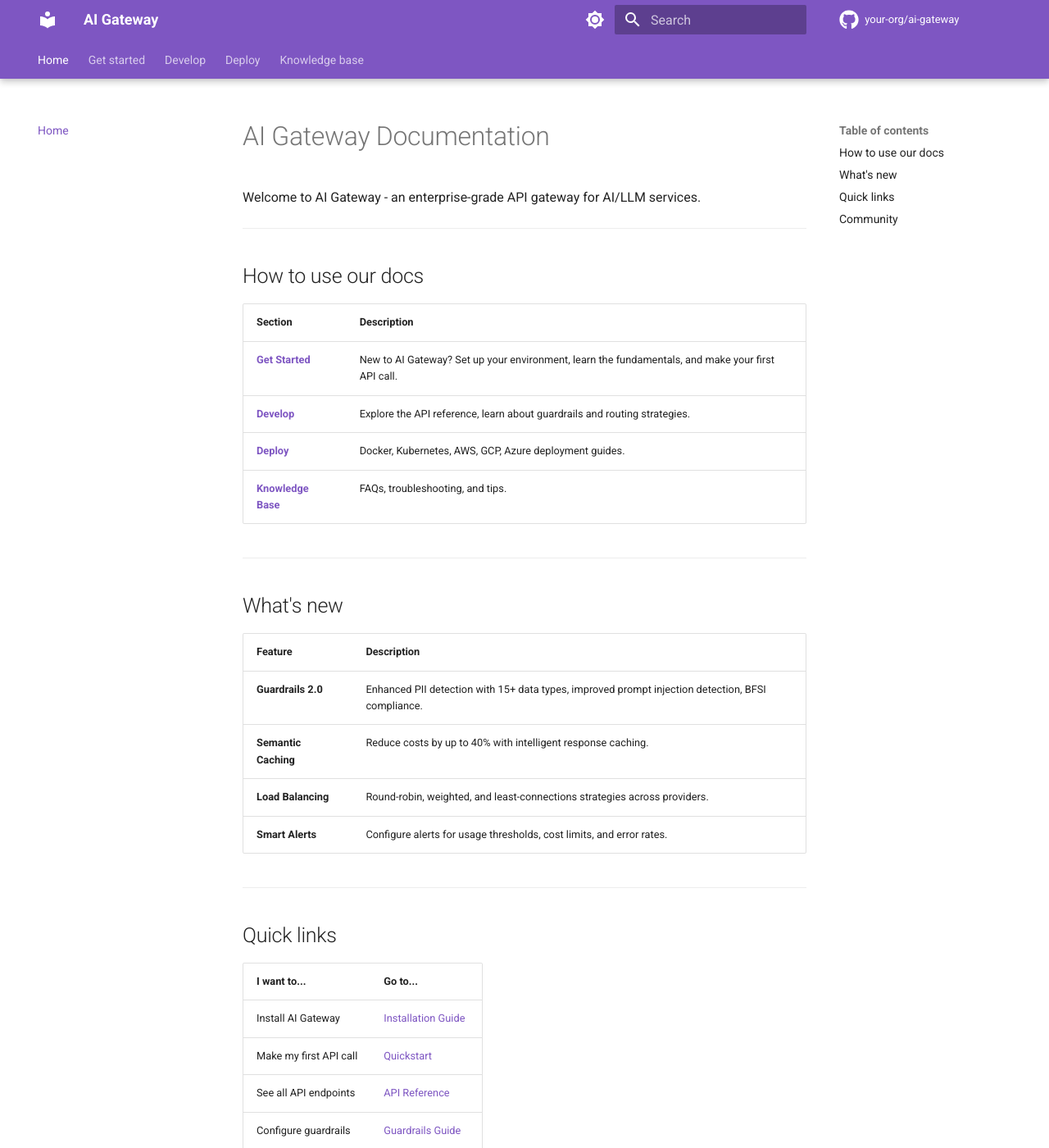
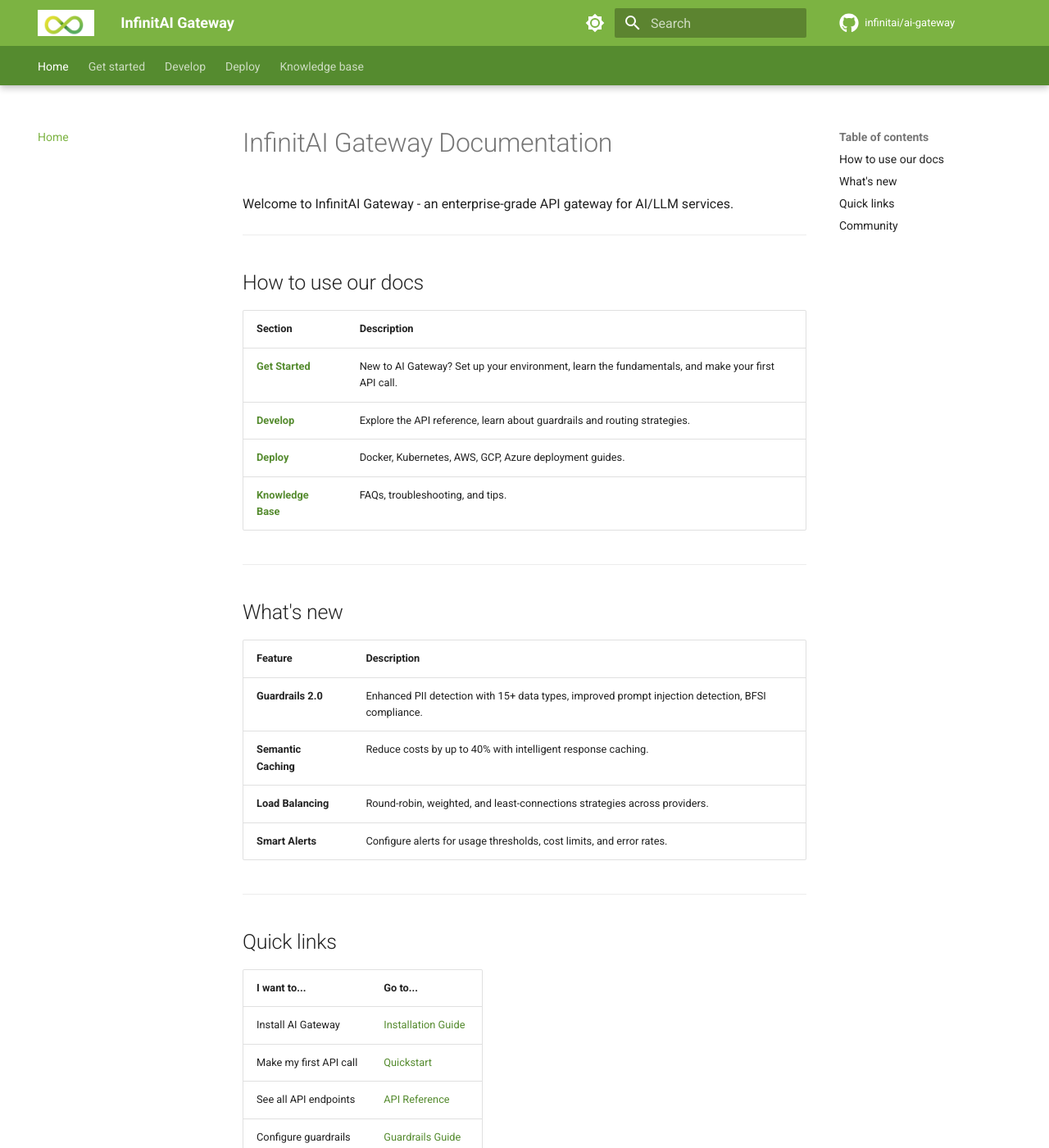
Before and after one commit to bhandiwad/AI-Gateway, an MkDocs documentation site: the page built from docs/index.md, in a window 1280 px wide and 1400 px high. Shown: the whole window at 82% size. Built offline with MkDocs 1.6.1 and Material for MkDocs 9.7.7, drawn with Linux system fonts in a browser that asks for light colours; comment, search, counter and statistics services are not loaded.

Commit message:
feat: add InfinitAI branding and auto-start docs
- Add InfinitAI logo to docs
- Update theme to lime green color scheme
- Add custom CSS for InfinitAI branding
- Add docs service to docker-compose (port 8080)
- Docs now auto-start when running docker-compose up

```diff
--- /dev/null
+++ b/docs/assets/extra.css
@@ -0,0 +1,38 @@
+/* InfinitAI Lime Green Theme */
+:root {
+  --md-primary-fg-color: #7CB342;
+  --md-primary-fg-color--light: #9CCC65;
+  --md-primary-fg-color--dark: #558B2F;
+  --md-accent-fg-color: #C0CA33;
+}
+
+[data-md-color-scheme="slate"] {
+  --md-primary-fg-color: #9CCC65;
+  --md-primary-fg-color--light: #C5E1A5;
+  --md-primary-fg-color--dark: #7CB342;
+  --md-accent-fg-color: #CDDC39;
+}
+
+/* Header styling */
+.md-header {
+  background-color: var(--md-primary-fg-color);
+}
+
+/* Navigation tabs */
+.md-tabs {
+  background-color: var(--md-primary-fg-color--dark);
+}
+
+/* Links */
+.md-typeset a {
+  color: var(--md-primary-fg-color--dark);
+}
+
+.md-typeset a:hover {
+  color: var(--md-accent-fg-color);
+}
+
+/* Logo styling */
+.md-header__button.md-logo img {
+  height: 32px;
+}
--- a/docs/index.md
+++ b/docs/index.md
@@ -1,6 +1,6 @@
-# AI Gateway Documentation
+# InfinitAI Gateway Documentation
 
-Welcome to AI Gateway - an enterprise-grade API gateway for AI/LLM services.
+Welcome to InfinitAI Gateway - an enterprise-grade API gateway for AI/LLM services.
 
 ---
 
--- a/mkdocs.yml
+++ b/mkdocs.yml
@@ -1,21 +1,23 @@
-site_name: AI Gateway
+site_name: InfinitAI Gateway
 site_description: Enterprise AI Gateway with multi-provider routing, guardrails, and usage tracking
-site_url: https://docs.ai-gateway.io
-repo_url: https://github.com/your-org/ai-gateway
-repo_name: your-org/ai-gateway
+site_url: https://docs.infinitai.io
+repo_url: https://github.com/infinitai/ai-gateway
+repo_name: infinitai/ai-gateway
 
 theme:
   name: material
+  logo: assets/logo.png
+  favicon: assets/logo.png
   palette:
     - scheme: default
-      primary: deep purple
-      accent: deep purple
+      primary: custom
+      accent: lime
       toggle:
         icon: material/brightness-7
         name: Switch to dark mode
     - scheme: slate
-      primary: deep purple
-      accent: deep purple
+      primary: custom
+      accent: lime
       toggle:
         icon: material/brightness-4
         name: Switch to light mode
@@ -62,9 +64,10 @@ markdown_extensions:
 extra:
   social:
     - icon: fontawesome/brands/github
-      link: https://github.com/your-org/ai-gateway
-    - icon: fontawesome/brands/twitter
-      link: https://twitter.com/aigateway
+      link: https://github.com/infinitai/ai-gateway
+
+extra_css:
+  - assets/extra.css
 
 nav:
   - Home: index.md
```
Also changed, not shown: docker-compose.yml (+11 -0 lines), docs/assets/logo.png (added).
